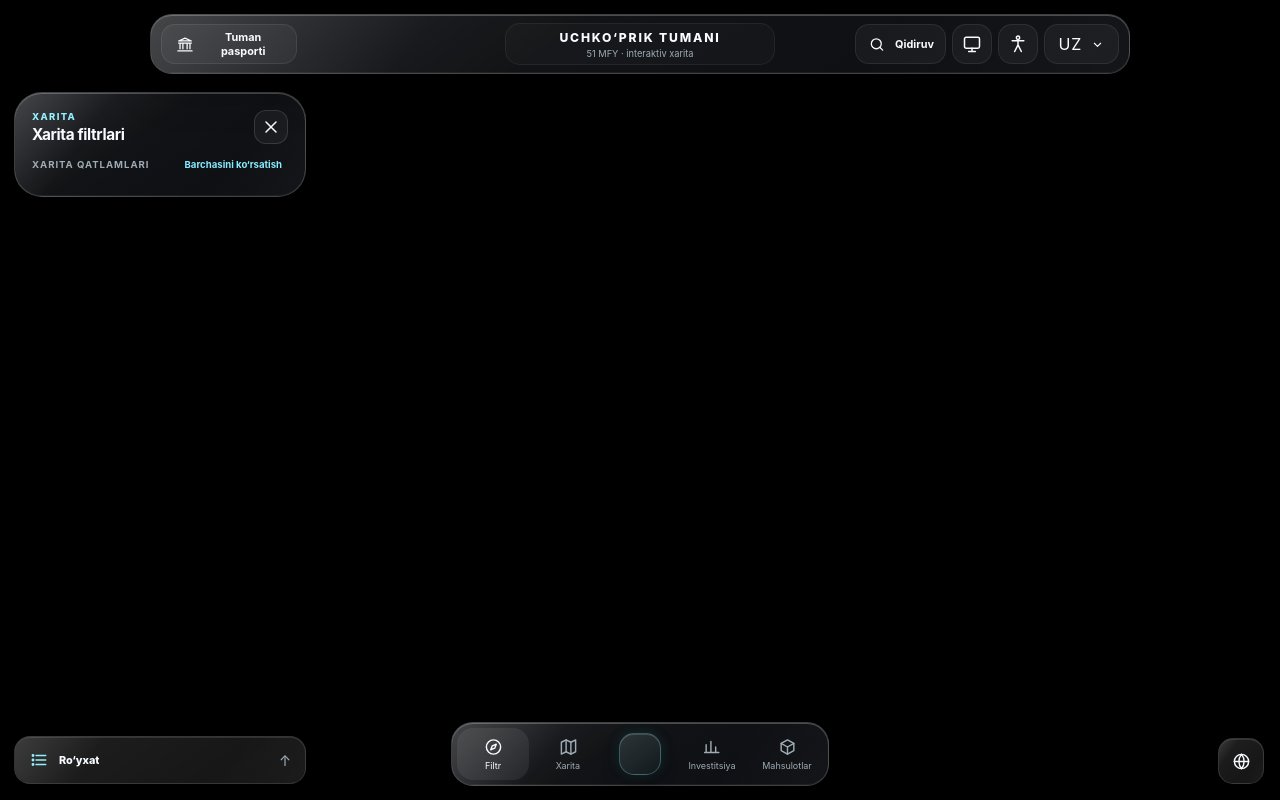
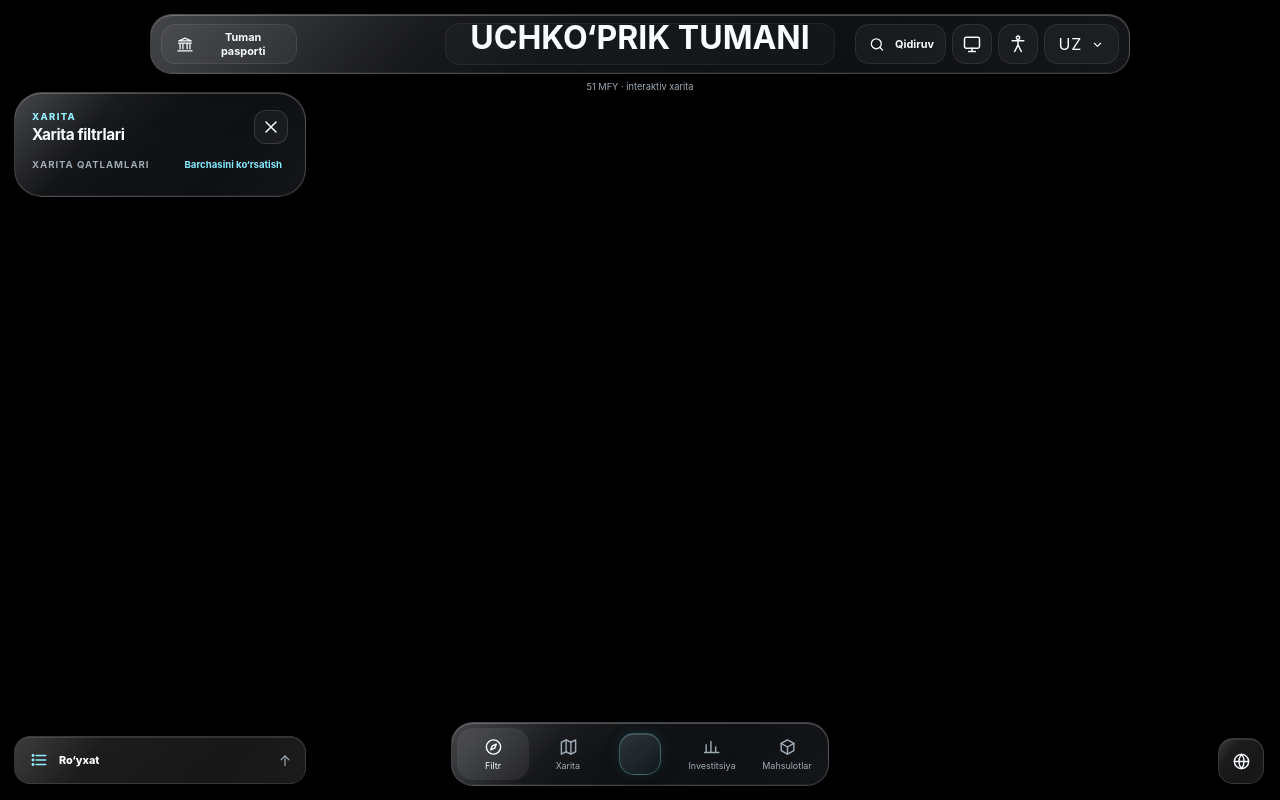
Before and after one commit to loyhalar1/uchkoprik-digital-district, a website with bundled scripts: page public/index.html in a window 1280 px wide. Built offline with nearby package versions, Linux system fonts and the light colour scheme; some packages are replaced by stand-ins of ours; no server answers; the database is empty.

Commit message:
Update index.html

```diff
--- a/public/index.html
+++ b/public/index.html
@@ -6,7 +6,6 @@
 <meta content="width=device-width,initial-scale=1,viewport-fit=cover" name="viewport"/>
 <title>%%TITLE%%</title>
 <meta content="%%DESCRIPTION%%" name="description"/>
-<meta content="Uchko‘prik tumani, Uchkoprik, Uchko‘prik xarita, Uchko‘prik MFY, Uchko‘prik tashkilotlar, iqtisodiy zonalar, Farg‘ona" name="keywords"/>
 <meta content="index,follow,max-image-preview:large,max-snippet:-1,max-video-preview:-1" name="robots"/>
 <meta content="#071017" name="theme-color"/>
 <link href="%%CANONICAL%%" rel="canonical"/>
@@ -77,12 +76,12 @@
 </div>
 <!-- CENTER -->
 <div aria-label="Uchko‘prik tumani" class="ux-district-title">
-<strong>
-          UCHKO‘PRIK TUMANI
-        </strong>
-<small>
-          51 MFY · interaktiv xarita
-        </small>
+  <h1>
+    UCHKO‘PRIK TUMANI
+  </h1>
+  <small>
+    51 MFY · interaktiv xarita
+  </small>
 </div>
 <!-- RIGHT -->
 <div class="ux-top-right">
```
